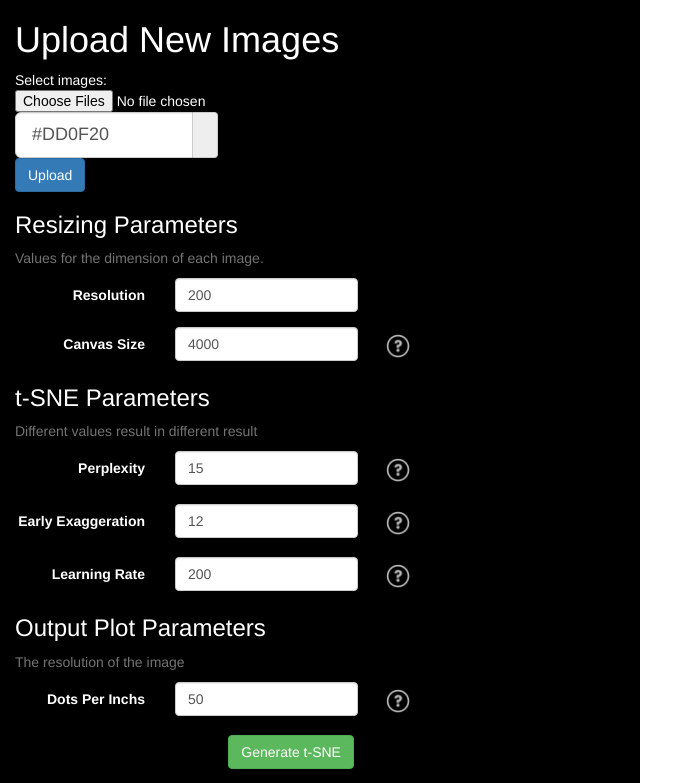
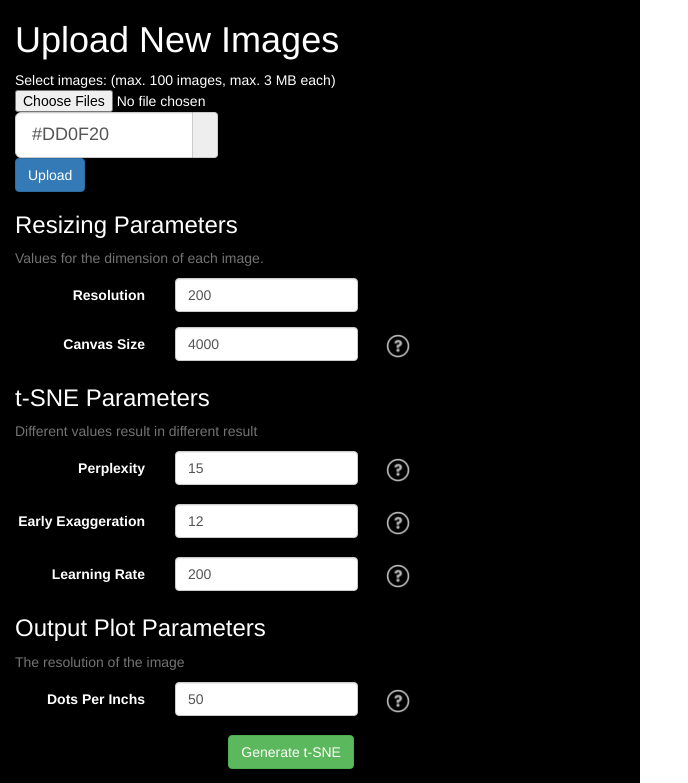
Before and after one commit to bessaFan/ML-playground, a Flask app: page /?session=3b53debf-64c3-486f-ba3a-aa1d1c6b6923 in a window 1280 px wide. Shown: the top 783 px of the page, without its empty margins (0-688 px from the left). Run offline with Flask 2, Linux system fonts and the light colour scheme; some libraries are stand-ins or nearby versions.

Commit message:
limit image size and number of images

```diff
--- a/server.py
+++ b/server.py
@@ -15,7 +15,9 @@ ALLOWED_EXTENSIONS = set(['txt', 'pdf', 'png', 'jpg', 'jpeg', 'gif'])
 
 app = Flask(__name__)
 app.config['UPLOAD_FOLDER'] = 'static/uploads'
-app.config['MAX_CONTENT_LENGTH'] = 16 * 1024 * 1024
+app.config['MAX_CONTENT_LENGTH'] = 300 * 1024 * 1024 # Allow 300 MB maximum upload at once
+FILE_SIZE_LIMIT = 3 * 1024 * 1024 # 3 MB
+NUM_IMAGES_LIMIT = 100
 
 @app.route("/")
 def main():
@@ -89,19 +91,37 @@ def upload_file():
             print('No file part')
             return redirect(request.url)
         files = request.files.getlist("file")
+
+        # Create folder if necessary
+        folder = os.path.join(app.config['UPLOAD_FOLDER'], session_id, hexcolor)
+        if not os.path.exists(folder):
+            os.makedirs(folder)
+
+        # Check if number of images exceeds the limit
+        new_num_images = len(files)
+        existing_num_images = len(list(glob.glob('static/uploads/%s/**/*' % session_id)))
+        if new_num_images + existing_num_images > NUM_IMAGES_LIMIT:
+          return redirect(request.url)  # TODO: Warn user that this has happened
+
         for file in files:
-          # if user does not select file, browser also
-          # submit a empty part without filename
+          # if user does not select file, browser also submit a empty part without filename
           if file.filename == '':
               print('No selected file')
               return redirect(request.url)
+
           if file and allowed_file(file.filename):
+              # Skip file if too large (>5MB)
+              file.seek(0, os.SEEK_END)
+              file_size = file.tell()
+              if file_size > FILE_SIZE_LIMIT:
+                continue # Skip this file it is too big # TODO: Warn user that this has happened
+              file.seek(0) # File is allowable size seek back to the beginning of the file. Without this no data would be read because we already seeked to the end of the file to read it's length.
+
+              # Save file
               filename = secure_filename(file.filename)
-              folder = os.path.join(app.config['UPLOAD_FOLDER'], session_id, hexcolor)
-              if not os.path.exists(folder):
-                  os.makedirs(folder)
               path = os.path.join(folder, filename)
               file.save(path)
+
         return redirect(request.url)
 
 if __name__ == "__main__":
--- a/templates/main.html
+++ b/templates/main.html
@@ -127,7 +127,7 @@
       <!-- upload images -->
       <h1>Upload New Images</h1>
         <form method=post enctype=multipart/form-data>
-          Select images:
+          Select images: (max. 100 images, max. 3 MB each)
           <input type=file name=file accept="image/*" multiple>
 
           <div id="cp" class="input-group colorpicker-component col-sm-4" title="Using input value">
```
